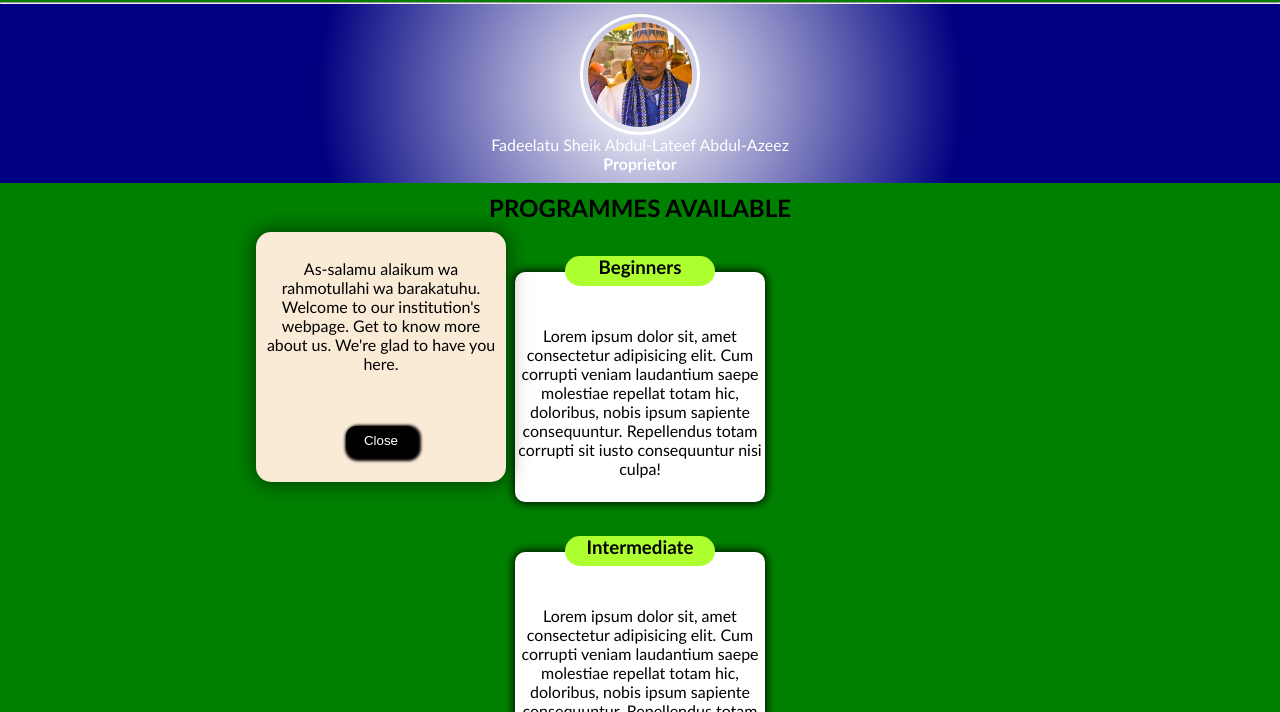
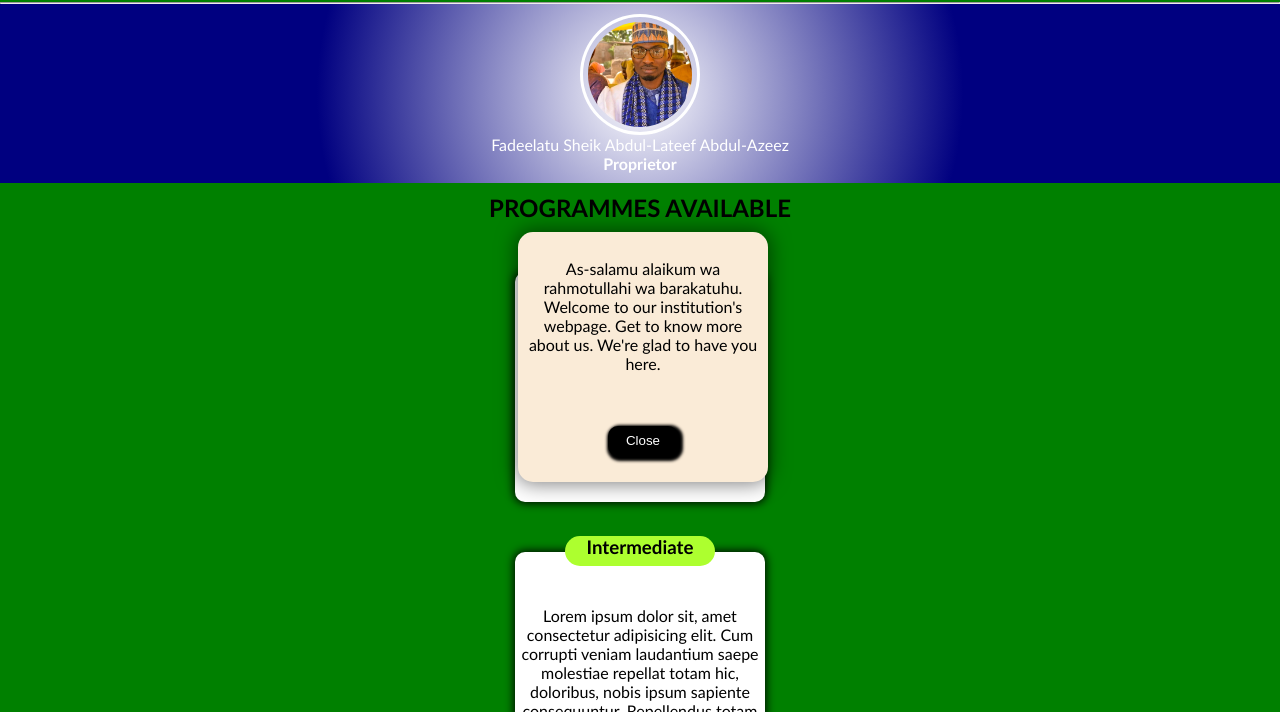
Before and after one commit to Mkay-Grafix6/Modrasat, a plain HTML site: page index.html in a window 1280 px wide. Shown: the part 88-800 px from the top of the page. Drawn offline with Linux system fonts and the light colour scheme.

Commit message:
Update index.css

```diff
--- a/stylesheet/index.css
+++ b/stylesheet/index.css
@@ -36,7 +36,7 @@ button {
   margin: 0 auto;
   z-index: 1;
   top: 40%;
-  left: 20%;
+  right: 40%;
   position: absolute;
   padding: 0px 10px;
   box-shadow: 0px 0px 20px 2px hsl(0, 0%, 0%, 0.5);
```
